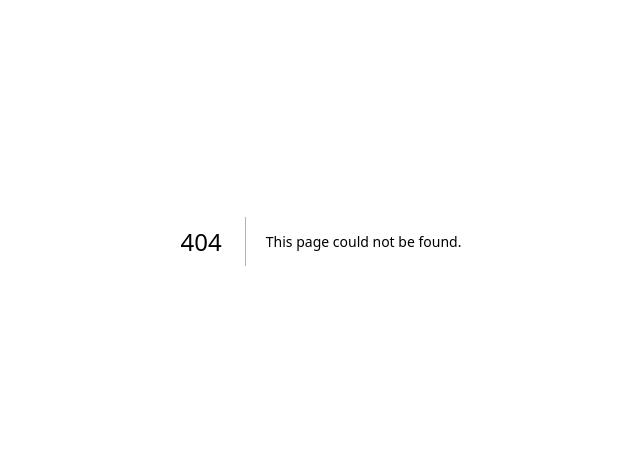
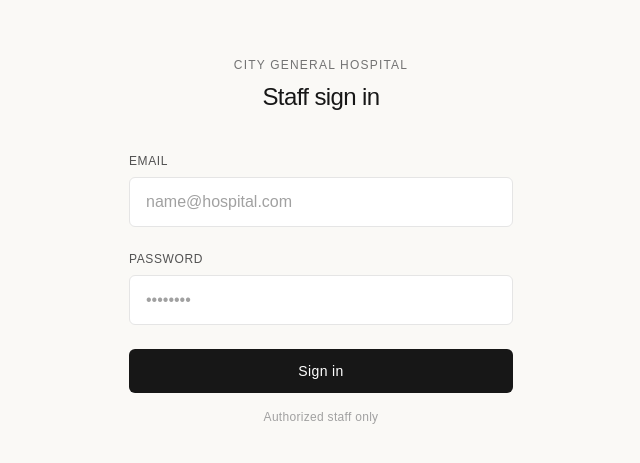
Before and after one commit to didymus707/er-queue-display, a Next.js app: page /login in a window 1280 px wide. Before the commit this address had no page. Shown: the part 159-622 px from the top of the page, without its empty margins (319-959 px from the left). Built offline with nearby package versions, Linux system fonts and the light colour scheme.

Commit message:
feat(auth): add login page with server action and redirect based on staff role

```diff
--- /dev/null
+++ b/src/app/login/action.ts
@@ -0,0 +1,47 @@
+"use server";
+
+import { createClient } from "@/lib/supabase/server";
+import { redirect } from "next/navigation";
+import z from "zod";
+
+export type State = {
+  message?: string | null;
+  errors?: {
+    email?: string[];
+    password?: string[];
+  };
+};
+
+const FormSchema = z.object({
+  email: z.string().email({ message: "Invalid email address" }),
+  password: z.string().min(1, { message: "Password is required" }),
+});
+
+export async function login(prevState: State, formData: FormData) {
+  const supabase = await createClient();
+
+  const validatedFields = FormSchema.safeParse({
+    email: formData.get("email") as string,
+    password: formData.get("password") as string,
+  });
+
+  if (!validatedFields.success) {
+    return {
+      errors: validatedFields.error.flatten().fieldErrors,
+    };
+  }
+
+  const { email, password } = validatedFields.data;
+
+  const { error } = await supabase.auth.signInWithPassword({ email, password });
+  if (error) {
+    return { message: error.message };
+  }
+
+  const { data: role } = await supabase.rpc("get_my_role");
+
+  if (role === "receptionist") redirect("/receptionist");
+  if (role === "doctor") redirect("/doctor");
+
+  redirect("/");
+}
--- /dev/null
+++ b/src/app/login/page.tsx
@@ -0,0 +1,79 @@
+"use client";
+
+import { login, State } from "./action";
+import { useActionState } from "react";
+
+export default function Login() {
+  const initialState: State = { message: null, errors: {} };
+  const [state, formAction] = useActionState<State, FormData>(
+    login,
+    initialState,
+  );
+
+  return (
+    <div className="min-h-screen bg-[#faf9f6] flex items-center justify-center px-4">
+      <div className="w-full max-w-sm">
+        <div className="mb-10 text-center">
+          <p className="text-xs tracking-widest uppercase text-neutral-500 mb-2">
+            City General Hospital
+          </p>
+          <h1 className="text-2xl font-light tracking-tight text-neutral-900">
+            Staff sign in
+          </h1>
+        </div>
+
+        <form action={formAction} className="space-y-6">
+          <div>
+            <label className="block text-xs font-medium tracking-wider uppercase text-neutral-600 mb-2">
+              Email
+            </label>
+            <input
+              name="email"
+              type="email"
+              placeholder="name@hospital.com"
+              className="w-full bg-white border border-neutral-200 rounded-md px-4 py-3 text-neutral-900 placeholder-neutral-400 focus:outline-none focus:border-neutral-900 transition"
+            />
+            <div id="email-error" aria-live="polite" aria-atomic="true">
+              {state.errors?.email?.map((error) => (
+                <p className="mt-2 text-xs text-red-600" key={error}>
+                  {error}
+                </p>
+              ))}
+            </div>
+          </div>
+
+          <div>
+            <label className="block text-xs font-medium tracking-wider uppercase text-neutral-600 mb-2">
+              Password
+            </label>
+            <input
+              name="password"
+              type="password"
+              placeholder="••••••••"
+              className="w-full bg-white border border-neutral-200 rounded-md px-4 py-3 text-neutral-900 placeholder-neutral-400 focus:outline-none focus:border-neutral-900 transition"
+            />
+            <div id="password-error" aria-live="polite" aria-atomic="true">
+              {state.errors?.password?.map((error) => (
+                <p className="mt-2 text-xs text-red-600" key={error}>
+                  {error}
+                </p>
+              ))}
+            </div>
+          </div>
+
+          <button className="w-full bg-neutral-900 hover:bg-neutral-800 text-white rounded-md py-3 text-sm font-medium tracking-wide transition">
+            Sign in
+          </button>
+
+          {state?.message && (
+            <p className="text-red-600 text-xs text-center">{state.message}</p>
+          )}
+        </form>
+
+        <p className="mt-4 text-center text-xs text-neutral-400 tracking-wide">
+          Authorized staff only
+        </p>
+      </div>
+    </div>
+  );
+}
```
